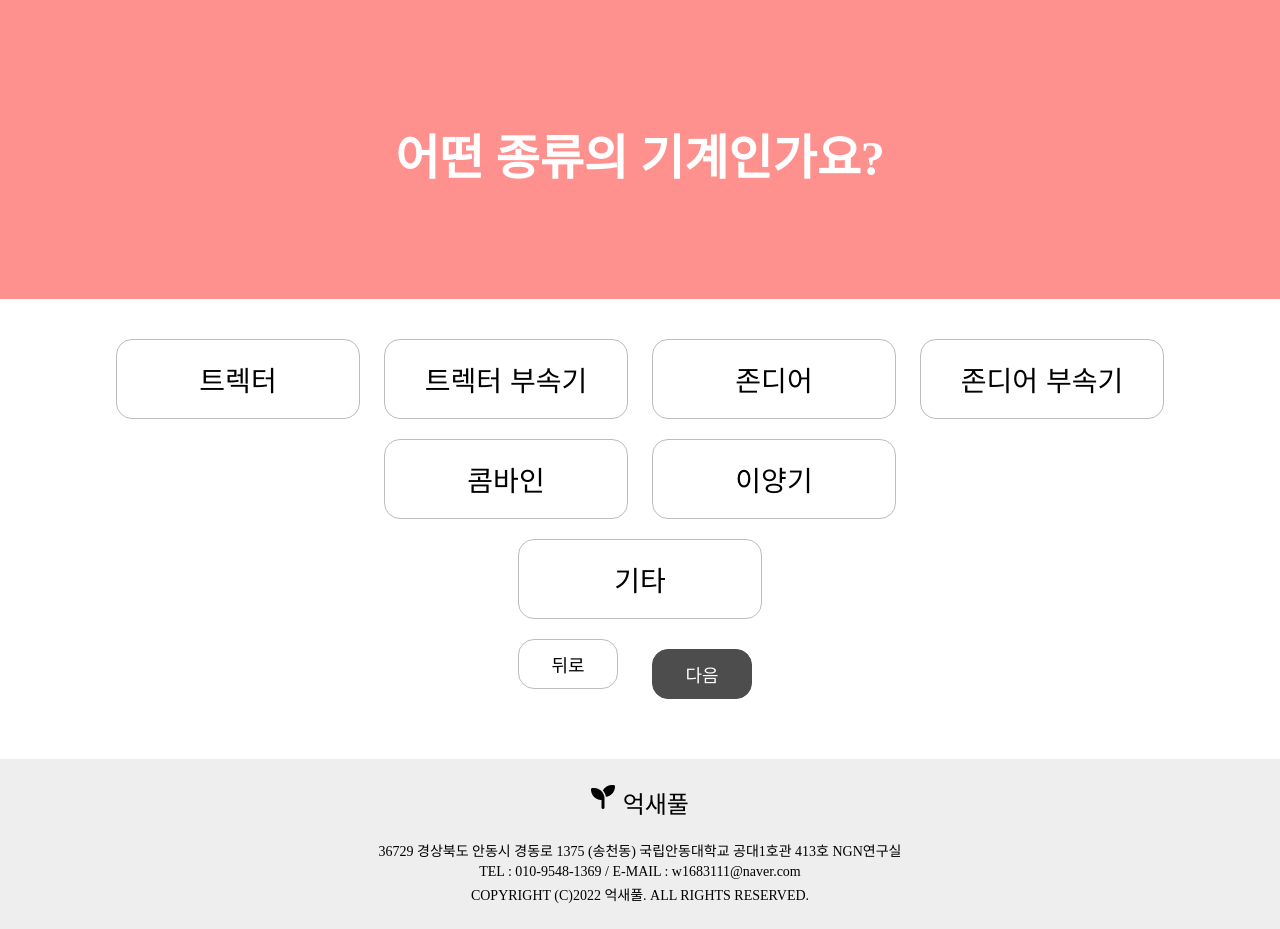
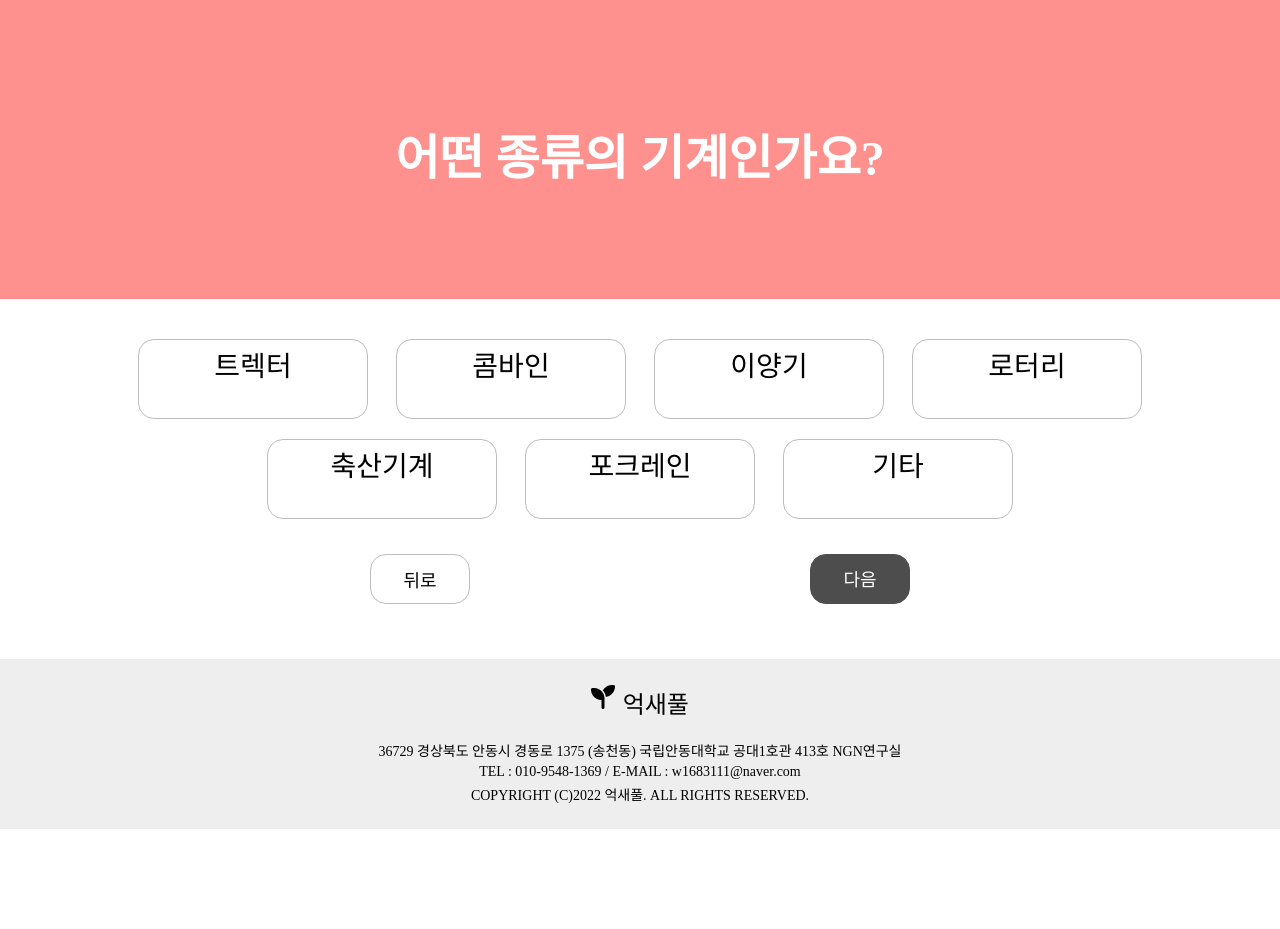
Before and after one commit to vanillacake369/osef, a PHP site: page /lend.html in a window 1280 px wide. Shown: the part 71-1000 px from the top of the page. After the commit the page ends 900 px from the top, so only its background shows below. Run offline with PHP 8.4, Linux system fonts and the light colour scheme; some libraries are stand-ins or nearby versions; some web fonts are replaced.

Commit message:
html 수정

```diff
--- a/introduce.html
+++ b/introduce.html
@@ -10,7 +10,7 @@
     <link href="https://fonts.googleapis.com/css2?family=Gugi&display=swap" rel="stylesheet">
     <script src="https://kit.fontawesome.com/7395e48b31.js" crossorigin="anonymous"></script>
     <link rel="stylesheet" href="style.css?after">
-    <script src="main.js" defer></script>
+    <script src="introduce.js" defer></script>
     <title>억새풀</title>
 </head>
 
--- a/lend.html
+++ b/lend.html
@@ -10,6 +10,7 @@
     <link href="https://fonts.googleapis.com/css2?family=Gugi&display=swap" rel="stylesheet">
     <script src="https://kit.fontawesome.com/7395e48b31.js" crossorigin="anonymous"></script>
     <link rel="stylesheet" href="style.css">
+    <script src="lend.js" defer></script>
     <title>억새풀</title>
 </head>
 
@@ -36,46 +37,74 @@
 
     <!-- section lend_Q -->
     <section id="lend_Q">
-        <div class="lend_Q">
+        <div id="lend_Q1">
             <h1 class="lend_Q_Q">어떤 종류의 기계인가요?</h1>
+        </div>
+        <div id="lend_Q2" class="hidden">
+            <h1 class="lend_Q_Q">어쩔티비 다음 질문</h1>
         </div>
     </section>
 
-    <!-- section lend_A -->
-    <section id="lend_A" class="section">
-        <div class="lend_A">
-            <div class="lend_A_list"><button>
-                    <p class="lend_A_list_p">트렉터</p>
-                </button></div>
-            <div class="lend_A_list"><button>
-                    <p class="lend_A_list_p">트렉터 부속기</p>
-                </button></div>
-            <div class="lend_A_list"><button>
-                    <p class="lend_A_list_p">존디어</p>
-                </button></div>
-            <div class="lend_A_list"><button>
-                    <p class="lend_A_list_p">존디어 부속기</p>
-                </button></div>
-            <div class="lend_A_list"><button>
-                    <p class="lend_A_list_p">콤바인</p>
-                </button></div>
-            <div class="lend_A_list"><button>
-                    <p class="lend_A_list_p">이양기</p>
-                </button></div>
-        </div>
-        <div class="lend_A_list"><button>
-                <p class="lend_A_list_p">기타</p>
-            </button></div>
+    <!-- section lend_Answer -->
+    <section id="lend_answer" class="section">
+        <form id="lend_form">
+            <div id="lend_form_A1">
+                <!-- <input type="text" class="lend_input" placeholder="text"/> -->
+                <div role="radiogroup">
+                    <div>
+                        <input type="radio" id="Choice1" name="model" value="email">
+                        <label for="Choice1" class="lend_answer_list">
+                            <p class="lend_answer_list_p">트렉터</p>
+                        </label>
+                        <input type="radio" id="Choice2" name="model" value="combine">
+                        <label for="Choice2" class="lend_answer_list">
+                            <p class="lend_answer_list_p">콤바인</p>
+                        </label>
+                        <input type="radio" id="Choice3" name="model" value="rice transplanter">
+                        <label for="Choice3" class="lend_answer_list">
+                            <p class="lend_answer_list_p">이양기</p>
+                        </label>
+                        <input type="radio" id="Choice4" name="model" value="rotary">
+                        <label for="Choice4" class="lend_answer_list">
+                            <p class="lend_answer_list_p">로터리</p>
+                        </label>
+                        <input type="radio" id="Choice5" name="model" value="livestock machinery">
+                        <label for="Choice5" class="lend_answer_list">
+                            <p class="lend_answer_list_p">축산기계</p>
+                        </label>
+                        <input type="radio" id="Choice6" name="model" value="forklift">
+                        <label for="Choice6" class="lend_answer_list">
+                            <p class="lend_answer_list_p">포크레인</p>
+                        </label>
+                        <input type="radio" id="Choice7" name="model" value="etc">
+                        <label for="Choice7" class="lend_answer_list">
+                            <p class="lend_answer_list_p">기타</p>
+                        </label>
 
-        <span></span>
-        <div class="lend_A_bottom">
-            <div class="lend_A_back"><button>
-                    <p>뒤로</p>
-                </button></div>
-            <div class="lend_A_next"><button>
-                    <p class="lend_A_next_p">다음</p>
-                </button></div>
-        </div>
+                    </div>
+                </div>
+            </div>
+            <div id="lend_form_A2" class="hidden">
+                <div>
+                    <div class="lend_answer_list">
+                        <button type="button">
+                            <p class="lend_answer_list_p">어쩔티비비ㅣ비비</p>
+                        </button>
+                    </div>
+                </div>
+            </div>
+            <div class="lend_answer_bottom">
+                <div class="lend_answer_back">
+                    <button type="button">
+                        <p>뒤로</p>
+                    </button>
+                </div>
+                <div class="lend_answer_next">
+                    <input type="submit" value="다음" class="lend_answer_next_p">
+                    </input>
+                </div>
+            </div>
+        </form>
     </section>
 
     <!-- footer -->
--- /dev/null
+++ b/lend.js
@@ -0,0 +1,43 @@
+'use strict';
+
+const HIDDEN_CLASSNAME = 'hidden';
+const USERNAME_KEY = 'Username';
+const MODEL_KEY = 'Model';
+
+const lendForm = document.querySelector('#lend_form');
+const lendFormA1 = document.querySelector('#lend_form_A1');
+const lendFormA2 = document.querySelector('#lend_form_A2');
+const lendFormQ1 = document.querySelector('#lend_Q1');
+const lendFormQ2 = document.querySelector('#lend_Q2');
+const lendInput = document.querySelector('#lend_form input');
+
+const nodeModel = document.getElementsByName('model');
+
+function onLendSumbit(event) {
+    event.preventDefault(); // 브라우저 기본 동작 막음 (submit 클릭시 페이지 새로고침)
+
+    // const username = lendInput.value;
+    // localStorage.setItem(USERNAME_KEY, username);
+    // console.log(username);
+
+    // 1
+    lendFormA1.classList.add(HIDDEN_CLASSNAME);
+    lendFormQ1.classList.add(HIDDEN_CLASSNAME);
+
+    // 2
+    lendFormQ2.classList.remove(HIDDEN_CLASSNAME);
+    lendFormA2.classList.remove(HIDDEN_CLASSNAME);
+
+    // console.log(event);
+    // console.log(lendInput.value);
+
+
+    nodeModel.forEach((node) => {
+        const modelvalue = node.value;
+        if(node.checked)  {
+            localStorage.setItem(MODEL_KEY, modelvalue);
+        }
+        })
+}
+lendForm.addEventListener('submit', onLendSumbit);
+const savedUserName = localStorage.getItem(USERNAME_KEY);
--- a/product-register.html
+++ b/product-register.html
@@ -3,8 +3,9 @@
 <header>
     <meta charset="UTF-8">
 </header>
+
 <body>
-    <form name = "productForm" method="post" action="product-register.php" enctype="multipart/form-data">
+    <form name="productForm" method="post" action="product-register.php" enctype="multipart/form-data">
         기종 및 형식명 <br>
         <input type="text" name="model" /> <br>
 
@@ -32,8 +33,9 @@
         <input type="text" name="price" /> <br>
 
         사진<br>
-        <input type="file" multiple name="imgFile" /> <br>
+        <input type="file" multiple name="imgFile[]" /> <br>
         <input type="submit" value="업로드" />
     </form>
 </body>
+
 </html>
--- a/style.css
+++ b/style.css
@@ -50,7 +50,7 @@ html, body, div, span, applet, object, iframe, h1, h2, h3, h4, h5, h6, p, blockq
 button, input, select, textarea {
     border-radius: 0;
     border: none;
-    background: 0 0;
+    background: 0;
     appearance: none;
     outline: 0;
     text-decoration: none;
@@ -115,6 +115,10 @@ p {
 .section_container {
     padding-top: 50px;
     padding-bottom: 50px;
+}
+
+.hidden {
+    display: none;
 }
 
 /* indec.html */
@@ -370,7 +374,7 @@ p {
     text-align: center;
 }
 
-.lend_Q {
+#lend_Q1 {
     width: 100%;
 }
 
@@ -380,20 +384,24 @@ p {
     color: var(--color-white);
 }
 
-/* section lend_A */
-#lend_A {
+/* section lend_Answer */
+#lend_answer {
     padding: 30px;
 }
 
-#lend_A button {
+#lend_answer button {
     position: relative;
     top: 50%;
     transform: translateY(-50%);
 }
 
-.lend_A_list {
+.lend_input {
+    border: 1px solid var(--color-black);
+}
+
+.lend_answer_list {
     display: inline-block;
-    width: 20%;
+    width: 230px;
     height: 80px;
     margin: 10px;
     border: 1px solid var(--color-dark-white);
@@ -401,50 +409,53 @@ p {
     cursor: pointer;
 }
 
-.lend_A_list:hover {
+.lend_answer_list:hover {
     border: 1px solid var(--color-black);
 }
 
-.lend_A_list_p {
+.lend_answer_list_p {
     font-size: 28px;
     font-weight: var(--weight-regular);
 }
 
-.lend_A_bottom {
+.lend_answer_bottom {
     width: 100%;
     height: 100px;
+    display: flex;
+    justify-content: space-evenly;
+    align-items: center;
 }
 
-.lend_A_back {
+.lend_answer_back {
     display: inline-block;
     width: 100px;
     height: 50px;
-    margin: 10px;
     border: 1px solid var(--color-dark-white);
     border-radius: 2vh;
     cursor: pointer;
 }
 
-.lend_A_next {
+.lend_answer_next {
     display: inline-block;
     width: 100px;
     height: 50px;
-    margin: 20px;
     background-color: var(--color-dark-grey);
     border: 1px solid var(--color-dark-grey);
     border-radius: 2vh;
     cursor: pointer;
 }
 
-.lend_A_back:hover {
+.lend_answer_back:hover {
     border: 1px solid var(--color-black);
 }
 
-.lend_A_next:hover {
+.lend_answer_next:hover {
     background-color: var(--color-black);
 }
 
-.lend_A_next_p {
+.lend_answer_next_p {
+    line-height: 50px;
+    font-size: var(--font-regular);
     color: var(--color-white);
 }
 
```
Also changed, not shown: introduce.js (renamed from main.js).
